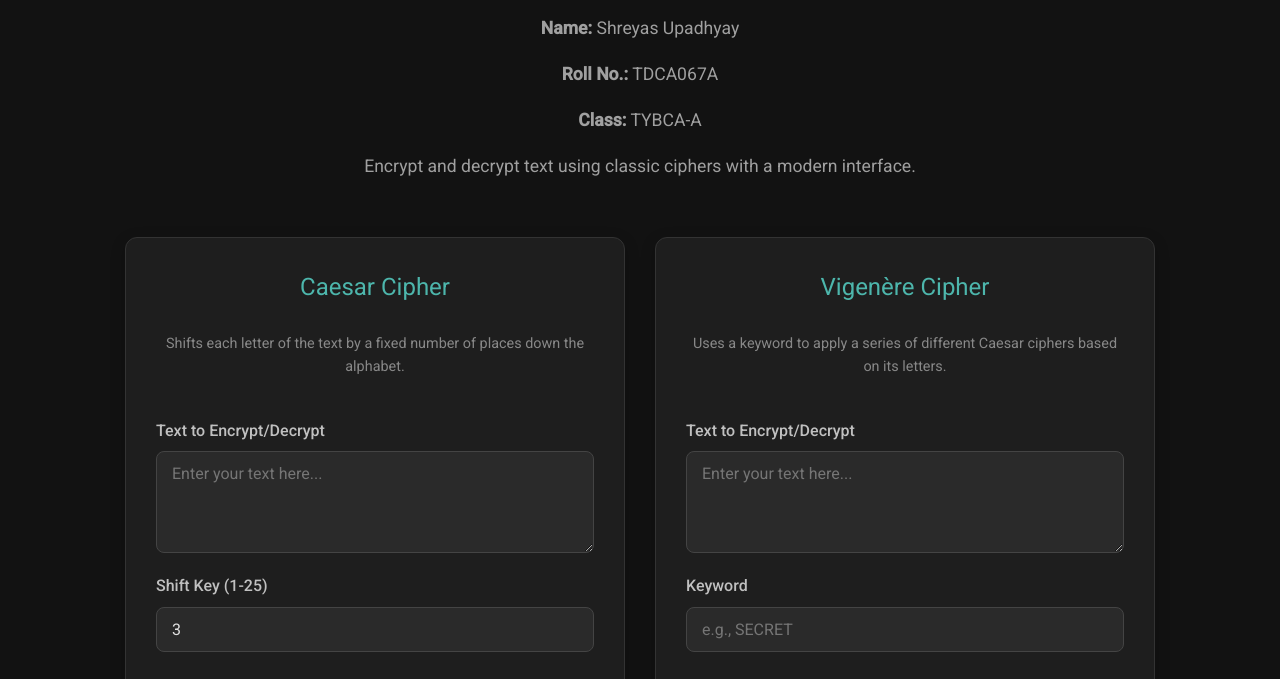
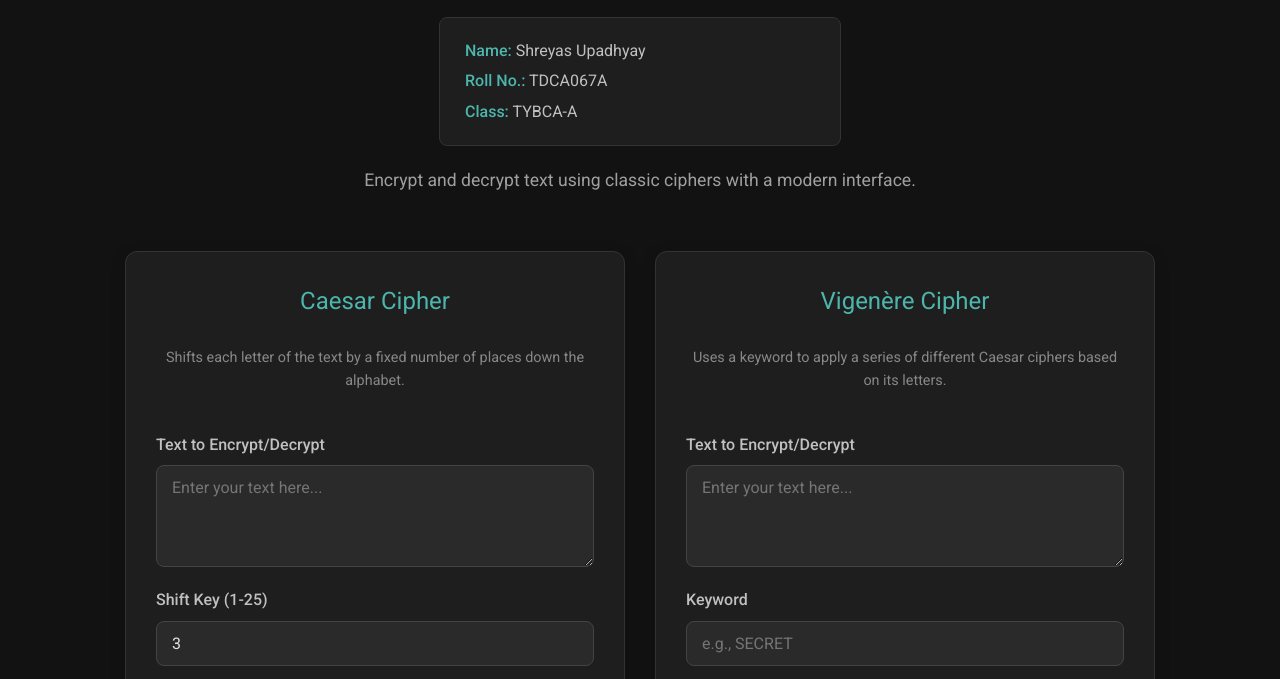
Before and after one commit to shreyas660/NS-Website, a plain HTML site: page index.html in a window 1280 px wide. Shown: the part 114-793 px from the top of the page. Drawn offline with Linux system fonts and the light colour scheme.

Commit message:
Update style.css

```diff
--- a/style.css
+++ b/style.css
@@ -16,6 +16,7 @@ header {
     text-align: center;
     margin-bottom: 40px;
     max-width: 800px;
+    width: 100%;
 }
 
 header h1 {
@@ -25,7 +26,29 @@ header h1 {
     margin-bottom: 10px;
 }
 
-header p {
+/* User Info Box Styling */
+.user-info {
+    background-color: #1e1e1e;
+    border: 1px solid #333;
+    border-radius: 8px;
+    padding: 15px 25px;
+    margin: 20px auto;
+    max-width: 350px;
+    text-align: left;
+}
+
+.user-info p {
+    margin: 5px 0;
+    color: #c0c0c0;
+    font-size: 1em;
+}
+
+.user-info p strong {
+    color: #4db6ac;
+    font-weight: 500;
+}
+
+header .tagline {
     color: #a0a0a0;
     font-size: 1.1em;
 }
```
